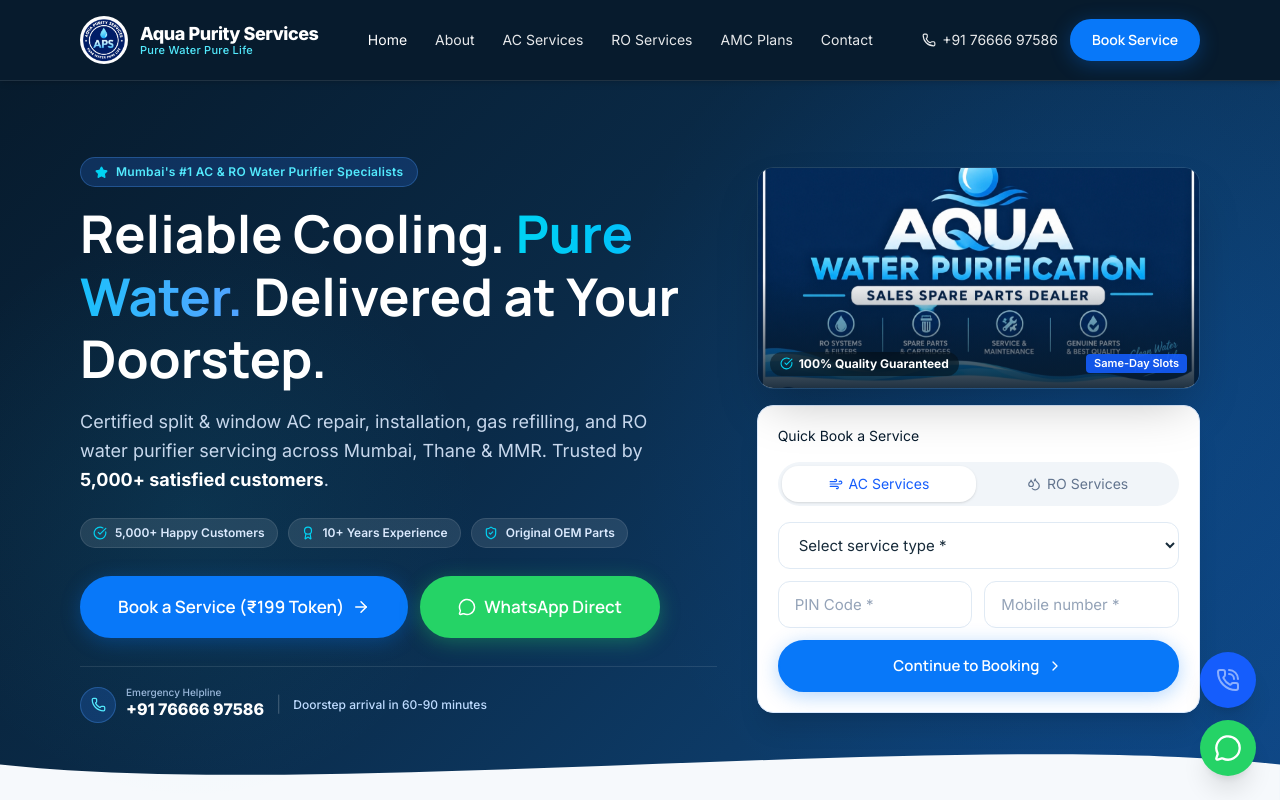
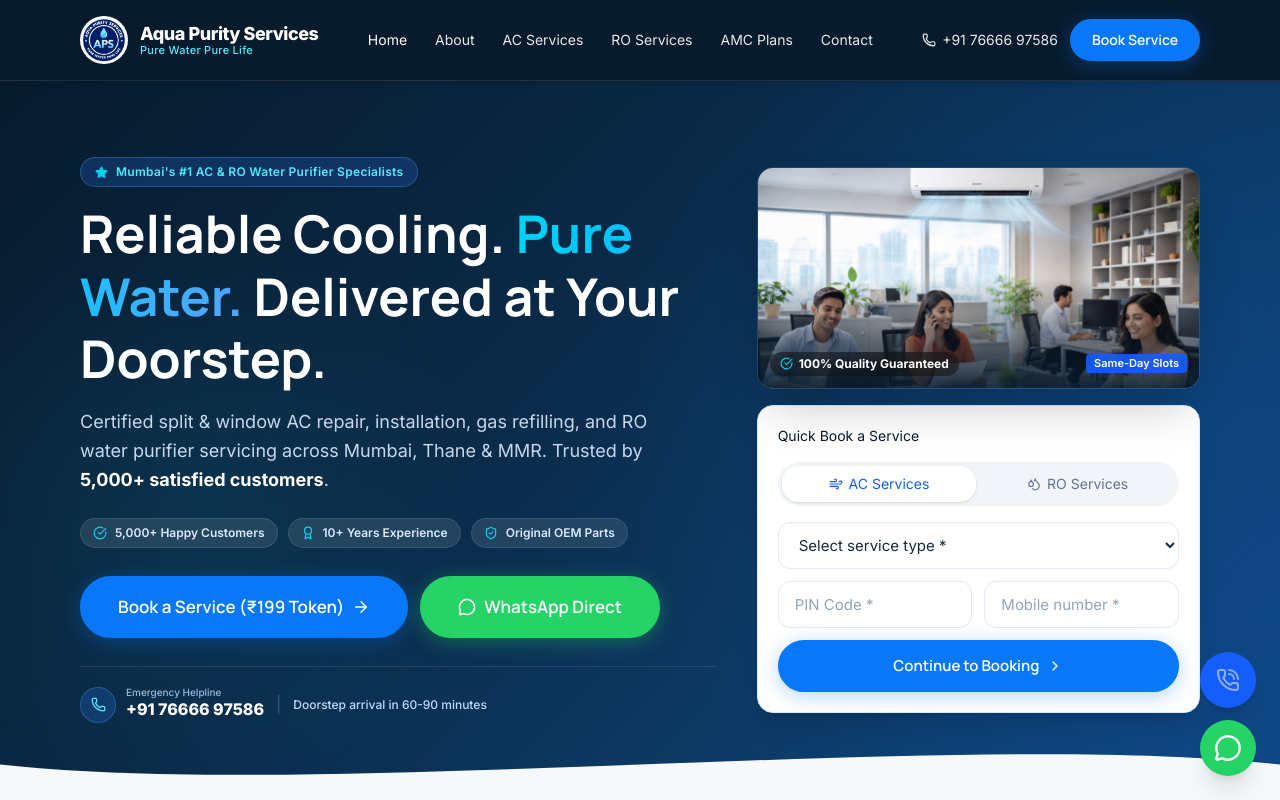
Before and after one commit to abhisheksrivastav-262/Airr-Cold-Services, a Next.js app: page / in a window 1280 px wide. Shown: the top 800 px of the page. Built offline with nearby package versions, Linux system fonts and the light colour scheme.

Commit message:
fix: hero panel uses carousel-2 (AC family), carousel-1 (Aqua banner) stays below hero

```diff
--- a/src/app/page.tsx
+++ b/src/app/page.tsx
@@ -151,8 +151,8 @@
                 <div className="relative rounded-2xl overflow-hidden shadow-2xl mb-4 border border-white/10">
                   <div className="relative h-[180px] sm:h-[220px]">
                     <Image
-                      src="/images/carousel-1.jpg"
-                      alt="Airr Cold Services technician servicing AC in Mumbai"
+                      src="/images/carousel-2.jpg"
+                      alt="Family and office enjoying cool AC air – Aqua Purity Services"
                       fill
                       className="object-cover"
                       priority
```
